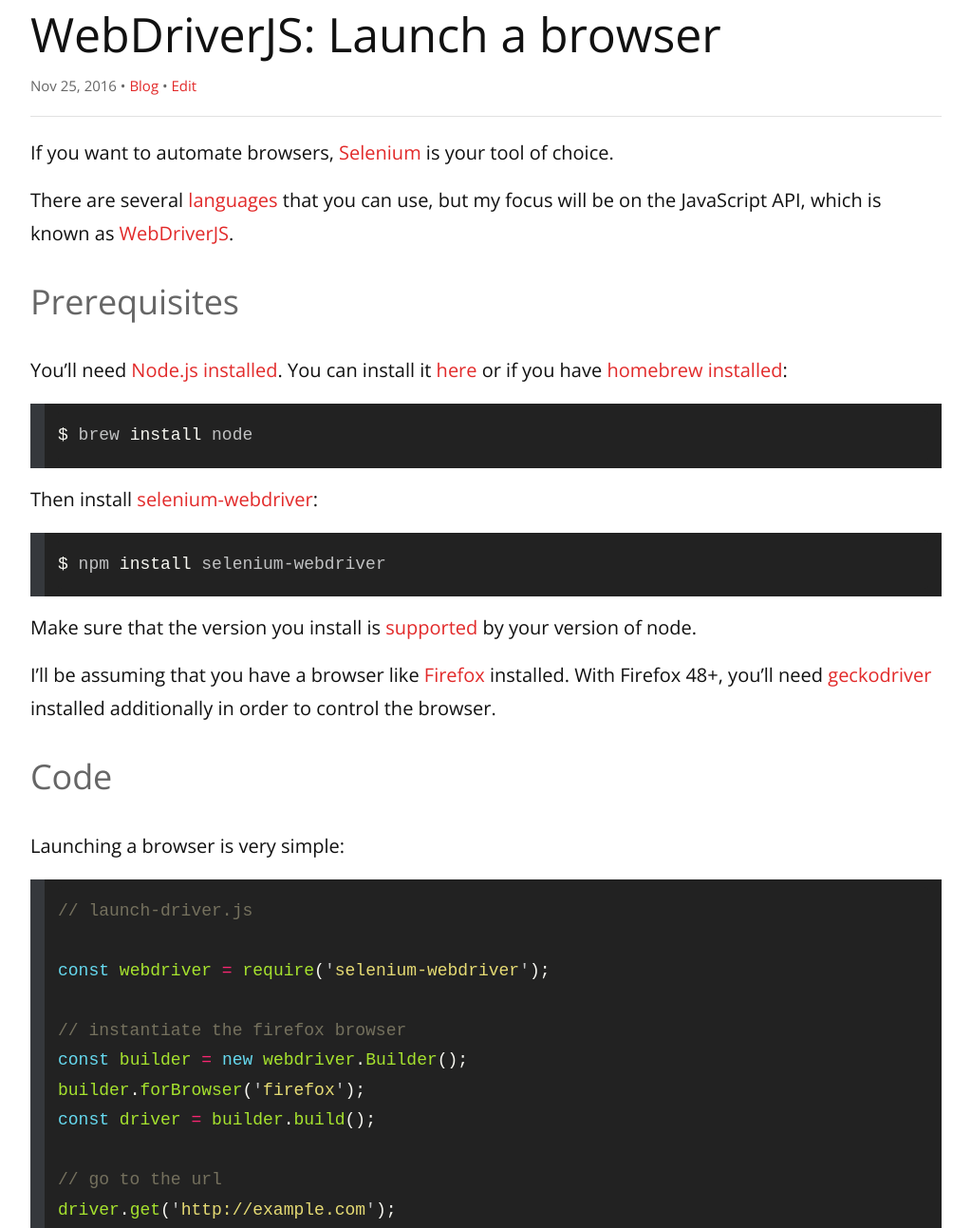
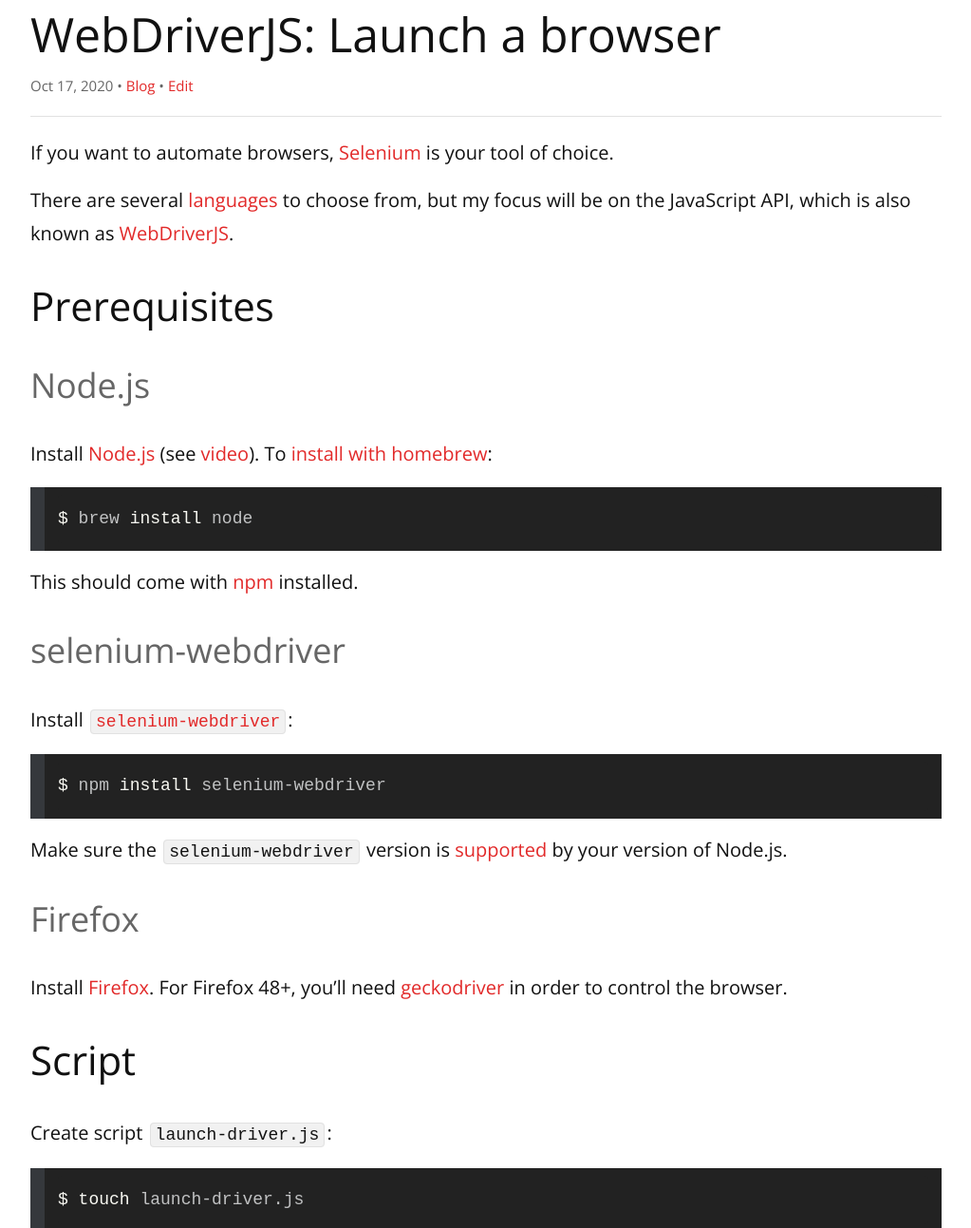
Before and after one commit to remarkablemark/remarkablemark.github.io, a Jekyll site: the page built from _posts/2016/2016-11-25-webdriverjs-launch-browser.md, in a window 1280 px wide and 1400 px high, cut to the strip 107-1400 px from the top of the window. Shown: the whole strip at 95% size, without its empty margins (128-1151 px from the left). Built offline with Jekyll 4.4.1, drawn with Linux system fonts in a browser that asks for light colours; comment, search, counter and statistics services are not loaded; some of the changed text lies outside the part shown.

Commit message:
fix(posts): update "WebDriverJS: Launch a browser"
Post: 2016-11-25-webdriverjs-launch-browser.md

Tidy post and update links.

````diff
--- a/_posts/2016/2016-11-25-webdriverjs-launch-browser.md
+++ b/_posts/2016/2016-11-25-webdriverjs-launch-browser.md
@@ -1,48 +1,91 @@
 ---
 layout: post
-title: "WebDriverJS: Launch a browser"
-date: 2016-11-25 23:21:00 -4000
-excerpt: How to launch a browser or driver with WebDriverJS, Selenium for Node.js.
-categories: selenium webdriverjs nodejs firefox
+title: 'WebDriverJS: Launch a browser'
+date: 2016-11-25 23:21:00
+updated: 2020-10-17 21:02:17
+excerpt: How to launch a browser with WebDriverJS, which is Selenium for Node.js.
+categories: webdriverjs selenium nodejs javascript firefox
 ---
 
-If you want to automate browsers, [Selenium](http://www.seleniumhq.org) is your tool of choice.
+If you want to automate browsers, [Selenium](https://www.selenium.dev/) is your tool of choice.
 
-There are several [languages](https://github.com/SeleniumHQ/selenium#documentation) that you can use, but my focus will be on the JavaScript API, which is known as [WebDriverJS](https://github.com/SeleniumHQ/selenium/wiki/WebDriverJs).
+There are several [languages](https://github.com/SeleniumHQ/selenium#documentation) to choose from, but my focus will be on the JavaScript API, which is also known as [WebDriverJS](https://github.com/SeleniumHQ/selenium/wiki/WebDriverJs).
 
-### Prerequisites
+## Prerequisites
 
-You'll need [Node.js installed](https://www.youtube.com/watch?v=F2uovvU-dLA). You can install it [here](https://nodejs.org) or if you have [homebrew installed](https://www.youtube.com/watch?v=44FhlEiMEpU):
+### Node.js
+
+Install [Node.js](https://nodejs.org/) (see [video](https://www.youtube.com/watch?v=F2uovvU-dLA)). To [install with homebrew](https://www.youtube.com/watch?v=44FhlEiMEpU):
 
 ```sh
 $ brew install node
 ```
 
-Then install [selenium-webdriver](https://www.npmjs.com/package/selenium-webdriver):
+This should come with [npm](https://www.npmjs.com/) installed.
+
+### selenium-webdriver
+
+Install [`selenium-webdriver`](https://www.npmjs.com/package/selenium-webdriver):
 
 ```sh
 $ npm install selenium-webdriver
 ```
 
-Make sure that the version you install is [supported](https://www.npmjs.com/package/selenium-webdriver#user-content-node-support-policy) by your version of node.
+Make sure the `selenium-webdriver` version is [supported](https://www.npmjs.com/package/selenium-webdriver#user-content-node-support-policy) by your version of Node.js.
 
-I'll be assuming that you have a browser like [Firefox](https://www.mozilla.org/firefox) installed. With Firefox 48+, you'll need [geckodriver]({% post_url 2016/2016-11-06-selenium-geckodriver %}) installed additionally in order to control the browser.
+### Firefox
 
-### Code
+Install [Firefox](https://www.mozilla.org/firefox). For Firefox 48+, you'll need [geckodriver]({% post_url 2016/2016-11-06-selenium-geckodriver %}) in order to control the browser.
 
-Launching a browser is very simple:
+## Script
+
+Create script `launch-driver.js`:
+
+```sh
+$ touch launch-driver.js
+```
+
+Import `selenium-webdriver`:
+
+```js
+const { Builder } = require('selenium-webdriver');
+```
+
+Build the driver:
+
+```js
+const driver = new Builder().forBrowser('firefox').build();
+```
+
+Open page in browser:
+
+```js
+driver.get('http://example.com');
+```
+
+Print the page title:
+
+```js
+driver.getTitle().then(title => console.log(title));
+```
+
+Close the browser:
+
+```js
+driver.quit();
+```
+
+Here's the full script:
 
 ```js
 // launch-driver.js
 
-const webdriver = require('selenium-webdriver');
+const { Builder } = require('selenium-webdriver');
 
-// instantiate the firefox browser
-const builder = new webdriver.Builder();
-builder.forBrowser('firefox');
-const driver = builder.build();
+// initialize the driver
+const driver = new Builder().forBrowser('firefox').build();
 
-// go to the url
+// open the url
 driver.get('http://example.com');
 
 // print the title
@@ -52,8 +95,12 @@
 driver.quit();
 ```
 
-Now you can run your script:
+Run the script:
 
 ```sh
 $ node launch-driver.js
 ```
+
+## Examples
+
+See [WebDriverJS recipes](https://github.com/remarkablemark/webdriverjs-recipes).
````
